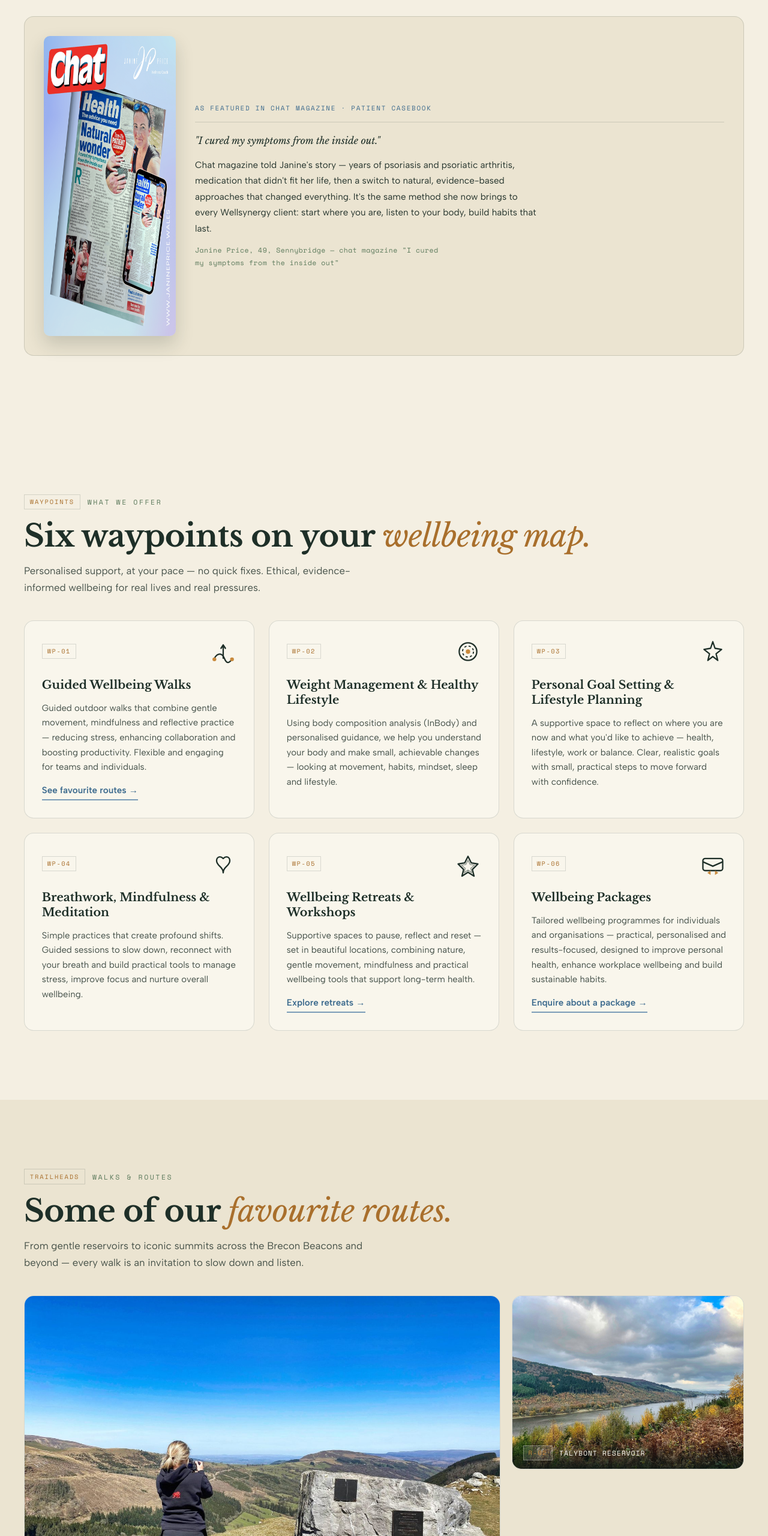
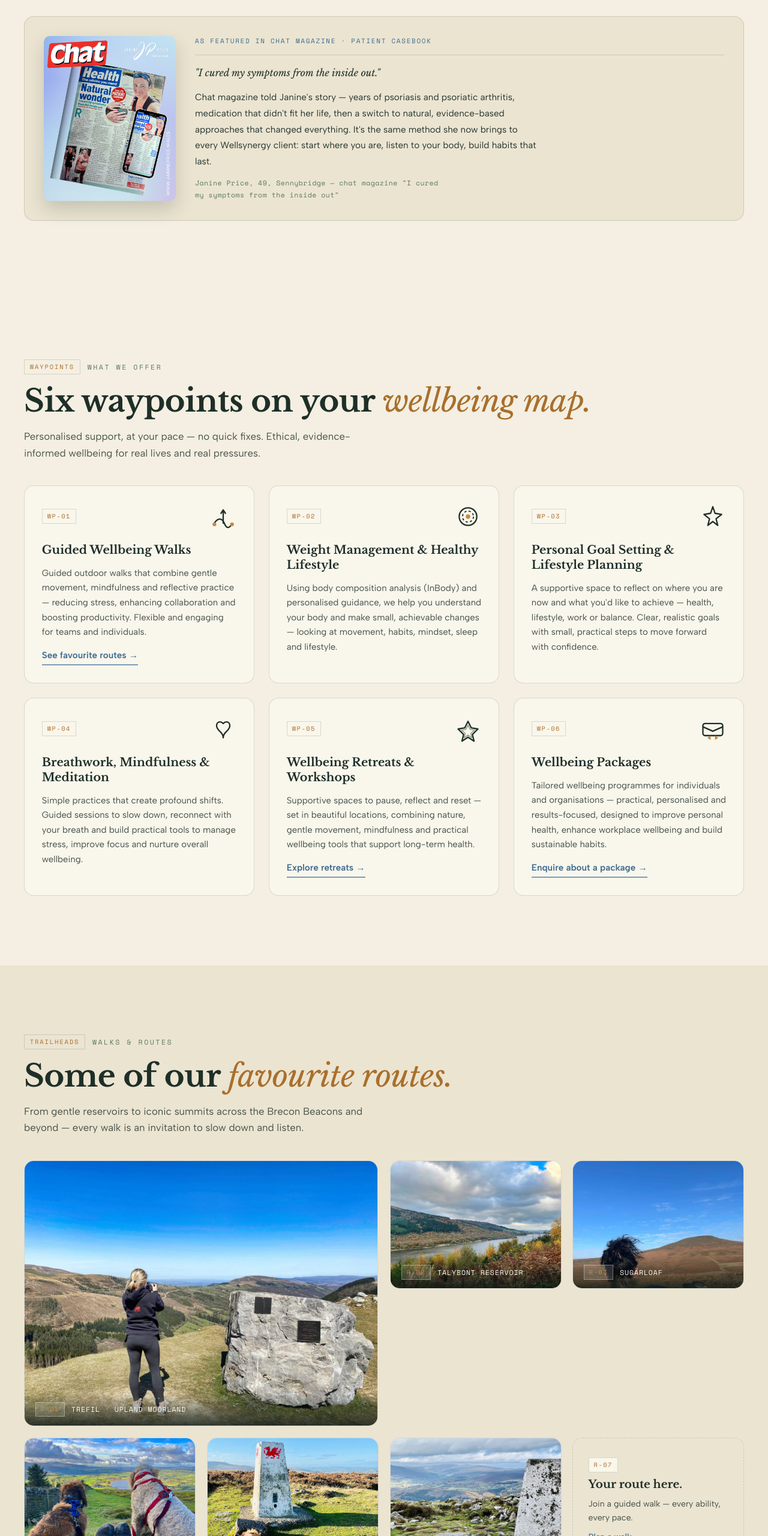
Before and after one commit to FajleRabbi/wellsynergy-wales, a plain HTML site: page index.html in a window 1280 px wide. Shown: the part 3874-6434 px from the top of the page at 60% size. Drawn offline with nearby package versions, Linux system fonts and the light colour scheme.

Commit message:
fixes: press-card image aspect, routes grid large+2 small first row, smaller footer logo

```diff
--- a/css/style.css
+++ b/css/style.css
@@ -868,6 +868,9 @@ address { font-style: normal; }
 }
 .press-card img {
   width: 100%;
+  height: auto;
+  aspect-ratio: 4 / 5;
+  object-fit: cover;
   border-radius: 10px;
   box-shadow: 0 14px 30px rgba(30, 47, 40, 0.18);
 }
@@ -933,7 +936,7 @@ address { font-style: normal; }
 
 .routes-grid {
   display: grid;
-  grid-template-columns: repeat(3, 1fr);
+  grid-template-columns: repeat(4, 1fr);
   gap: 1.2rem;
 }
 
@@ -1454,7 +1457,7 @@ select.form-input option { color: var(--forest-2); background: var(--cream); }
   margin-bottom: 2.5rem;
 }
 
-.footer-brand img { width: 200px; height: auto; margin-bottom: 1rem; }
+.footer-brand img { width: 150px; height: auto; margin-bottom: 1rem; }
 .footer-brand p { color: rgba(244, 239, 226, 0.65); font-size: 0.9rem; max-width: 34ch; }
 
 .footer-nav {
--- a/index.html
+++ b/index.html
@@ -424,7 +424,7 @@
         <img src="assets/walk-llangynidr.jpg" alt="Woodland walk at Llangynidr" width="1000" height="750" loading="lazy">
         <figcaption><span class="waypoint">R-05</span> Llangynidr</figcaption>
       </figure>
-      <figure class="route-card wide reveal">
+      <figure class="route-card reveal">
         <img src="assets/walk-foxhunter.jpg" alt="Foxhunter to Blorenge walking route" width="1400" height="1050" loading="lazy">
         <figcaption><span class="waypoint">R-06</span> Foxhunter → Blorenge</figcaption>
       </figure>
```
